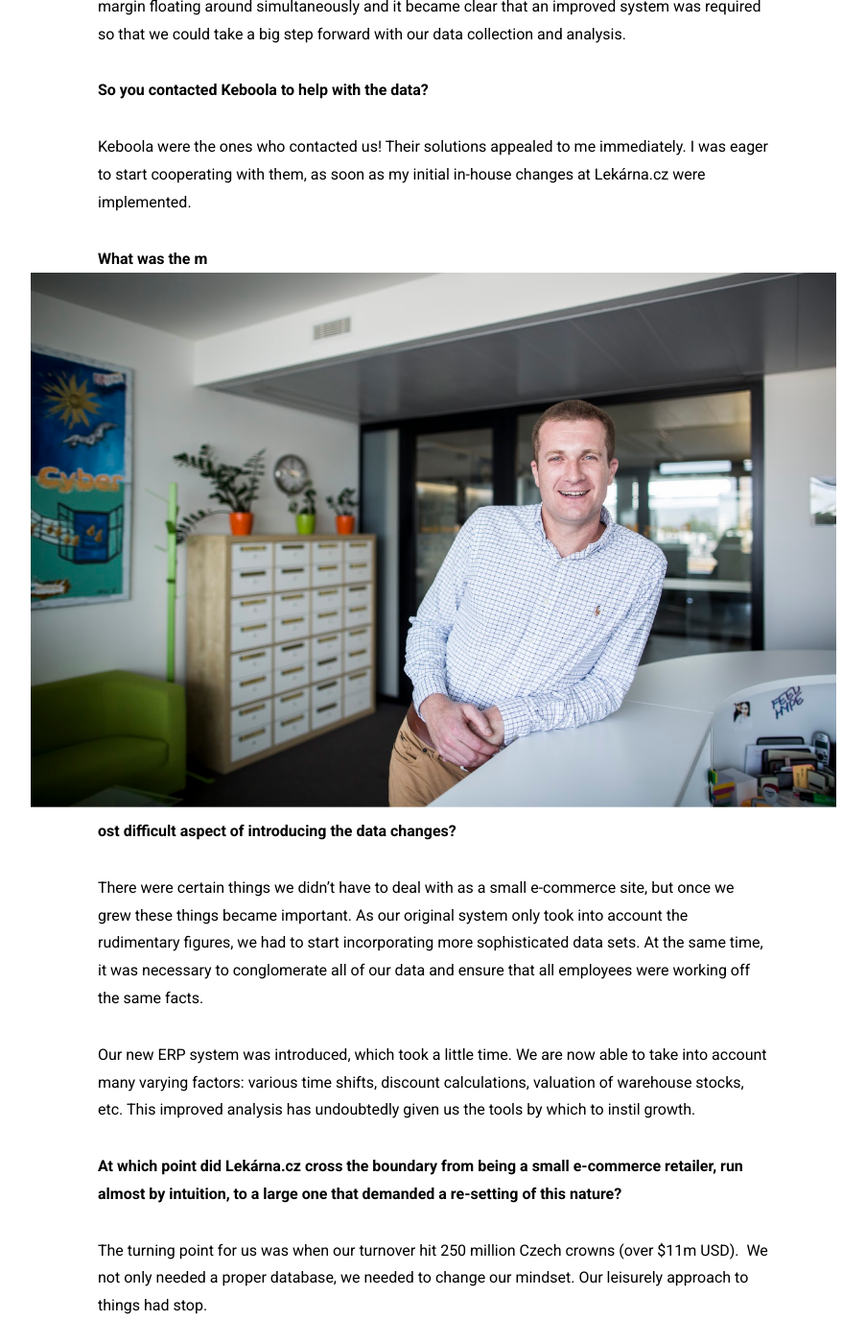
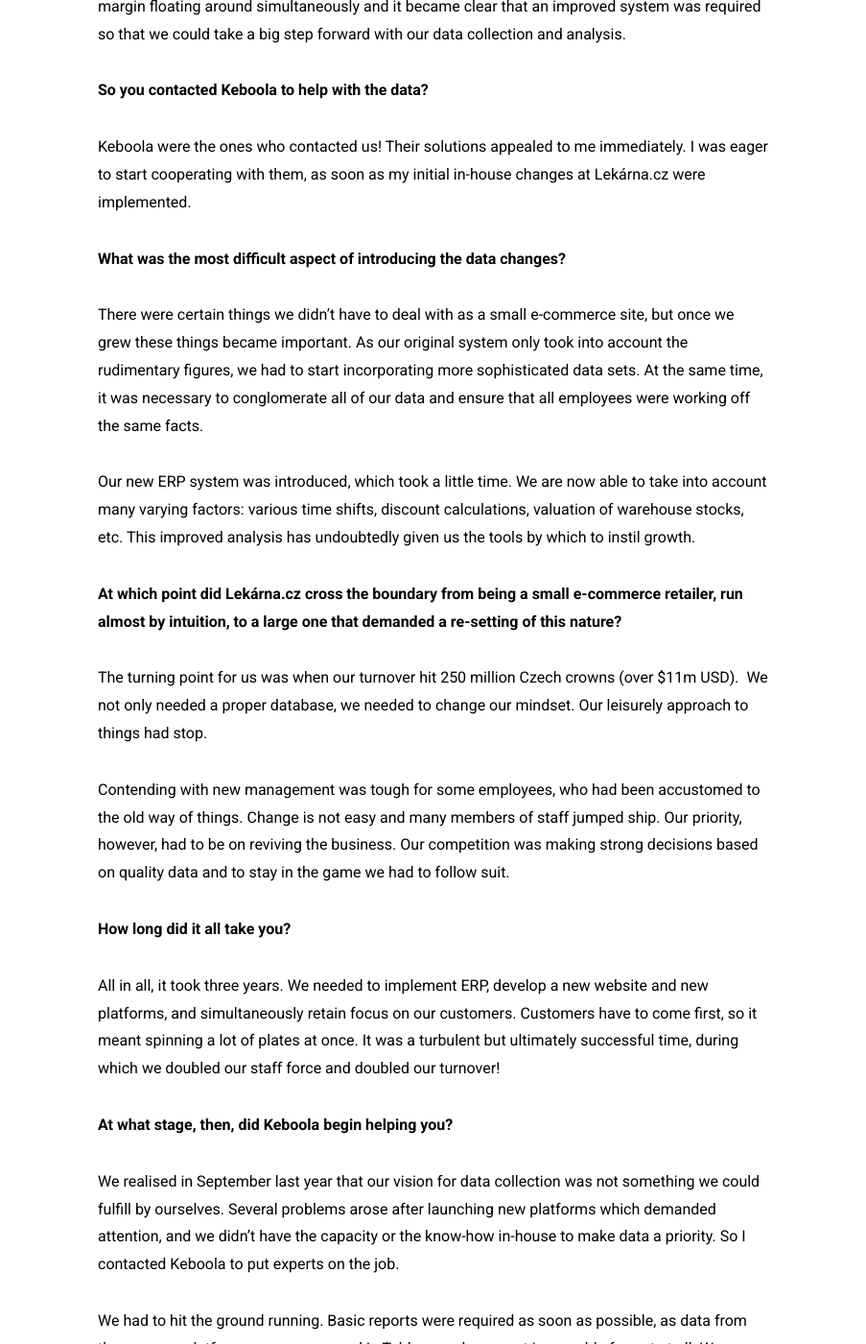
Before and after one commit to keboola/blog, a Jekyll site: the page built from _posts/2018-08-30-karel-klodner-ceo-lekarna-cz-reviving-our-company-with-reliable-data.md, in a window 1280 px wide and 1400 px high, scrolled down 2511 px. Shown: the whole window at 96% size, without its empty margins (188-1091 px from the left). Built offline with Jekyll 4.4.1, drawn with Linux system fonts in a browser that asks for light colours; nearby versions of some CDN libraries.

Commit message:
Update from Forestry.io - Updated karel-klodner-ceo-lekarna-cz-reviving-our-company-with-reliable-data.md

```diff
--- a/_posts/2018-08-30-karel-klodner-ceo-lekarna-cz-reviving-our-company-with-reliable-data.md
+++ b/_posts/2018-08-30-karel-klodner-ceo-lekarna-cz-reviving-our-company-with-reliable-data.md
@@ -41,7 +41,7 @@
 
 Keboola were the ones who contacted us! Their solutions appealed to me immediately. I was eager to start cooperating with them, as soon as my initial in-house changes at Lekárna.cz were implemented.
 
-**What was the m**![](/uploads/image 1.png)**ost difficult aspect of introducing the data changes?**
+**What was the most difficult aspect of introducing the data changes?**
 
 There were certain things we didn’t have to deal with as a small e-commerce site, but once we grew these things became important. As our original system only took into account the rudimentary figures, we had to start incorporating more sophisticated data sets. At the same time, it was necessary to conglomerate all of our data and ensure that all employees were working off the same facts.
 
```
